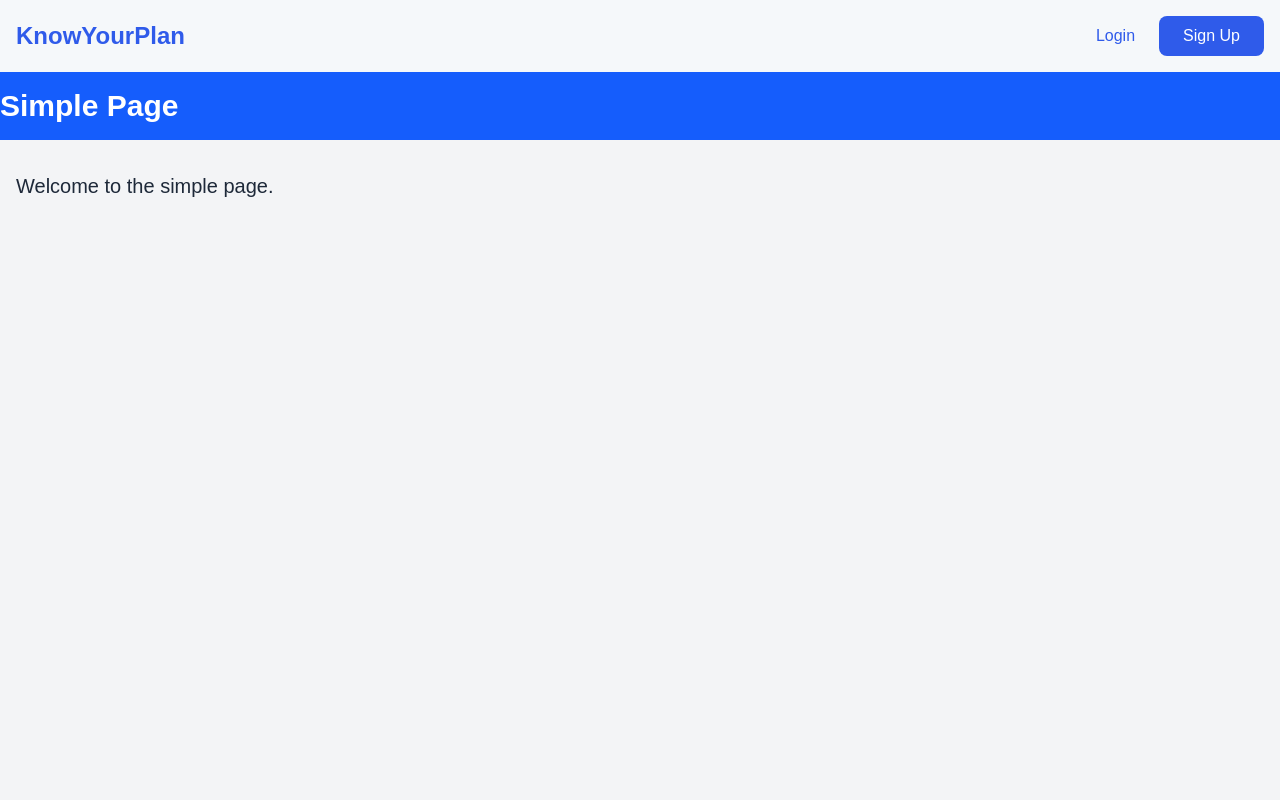
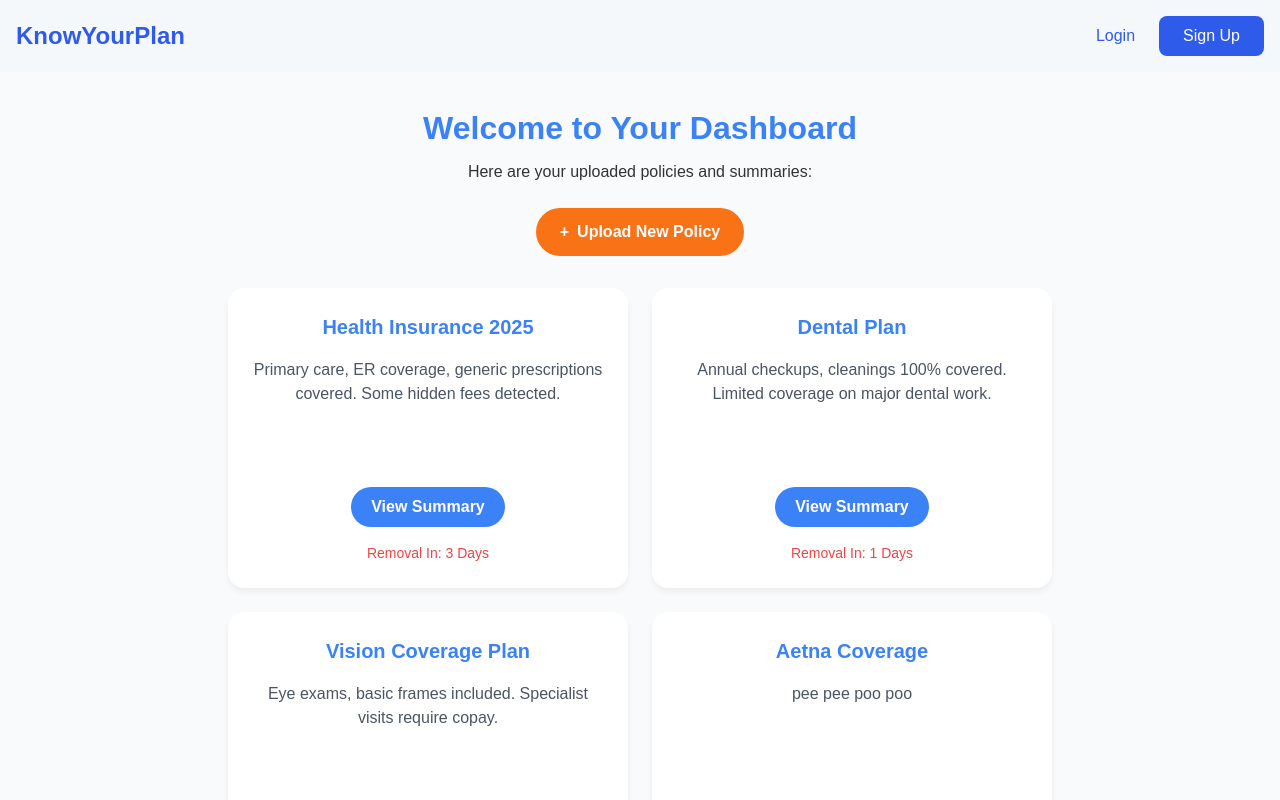
Before and after one commit to kevinguan88/know-your-plan, a Next.js app in the folder client/know-your-plan/: page /dashboard in a window 1280 px wide. Shown: the top 800 px of the page. Built offline with nearby package versions, Linux system fonts and the light colour scheme.

Commit message:
got upload working with dummy data

```diff
--- a/client/know-your-plan/src/app/components/uploadPolicyCard.js
+++ b/client/know-your-plan/src/app/components/uploadPolicyCard.js
@@ -19,13 +19,20 @@ export default function UploadPolicyCard() {
         formData.append('summaryName', summaryName);
 
         try {
-          const res = await fetch('https://know-your-plan.onrender.com/summarize/upload-summary', {
+          const res = await fetch('https://know-your-plan.onrender.com/summarize/dummy-upload-summary', {
             method: 'POST',
             headers: {
                 'Authorization': `Bearer ${token}`, // 👈 only add this
               },
             body: formData,
           });
+
+          if (!res.ok) {
+            const text = await res.text();
+            console.error('Server responded with error:', res.status, text);
+            alert(`Server error: ${res.status}`);
+            return;
+          }
 
           const data = await res.json();
           console.log(data);
--- a/client/know-your-plan/src/app/dashboard/page.js
+++ b/client/know-your-plan/src/app/dashboard/page.js
@@ -1,23 +1,104 @@
-"use client"
+import PolicyCard from "./policy-card.js"
 
-import React from 'react';
+export default function Dashboard() {
+  const policies = [
+    {
+      id: 1,
+      title: "Health Insurance 2025",
+      description: "Primary care, ER coverage, generic prescriptions covered. Some hidden fees detected.",
+      removalTime: "3 Days",
+    },
+    {
+      id: 2,
+      title: "Dental Plan",
+      description: "Annual checkups, cleanings 100% covered. Limited coverage on major dental work.",
+      removalTime: "1 Days",
+    },
+    {
+      id: 3,
+      title: "Vision Coverage Plan",
+      description: "Eye exams, basic frames included. Specialist visits require copay.",
+      removalTime: "12 Hours",
+    },
+    {
+      id: 4,
+      title: "Aetna Coverage",
+      description: "pee pee poo poo",
+      removalTime: "5 Days",
+    },
+  ]
 
-export default function SimplePage() {
+  const styles = {
+    container: {
+      display: "flex",
+      flexDirection: "row",
+      minHeight: "100vh",
+      backgroundColor: "#f8fafc",
+    },
+    main: {
+      flex: 1,
+      padding: "2rem",
+      display: "flex",
+      flexDirection: "column",
+      alignItems: "center",
+    },
+    title: {
+      fontSize: "2rem",
+      fontWeight: "bold",
+      color: "#3b82f6",
+      marginBottom: "0.5rem",
+      textAlign: "center",
+    },
+    subtitle: {
+      fontSize: "1rem",
+      color: "#333",
+      marginBottom: "1.5rem",
+      textAlign: "center",
+    },
+    uploadButton: {
+      backgroundColor: "#f97316",
+      color: "white",
+      padding: "0.75rem 1.5rem",
+      borderRadius: "2rem",
+      border: "none",
+      cursor: "pointer",
+      fontWeight: "bold",
+      marginBottom: "2rem",
+      display: "flex",
+      alignItems: "center",
+      gap: "0.5rem",
+    },
+    cardsContainer: {
+      display: "flex",
+      flexWrap: "wrap",
+      gap: "1.5rem",
+      width: "100%",
+      maxWidth: "1200px",
+      justifyContent: "center",
+    },
+  }
+
   return (
-    <div className="flex flex-col min-h-screen bg-gray-100">
-      <header className="bg-blue-600 text-white py-4">
-        <div className="container mx-auto">
-          <h1 className="text-3xl font-bold">Simple Page</h1>
+    <div style={styles.container}>
+      <main style={styles.main}>
+        <h1 style={styles.title}>Welcome to Your Dashboard</h1>
+        <p style={styles.subtitle}>Here are your uploaded policies and summaries:</p>
+
+        <button style={styles.uploadButton}>
+          <span>+</span> Upload New Policy
+        </button>
+
+        <div style={styles.cardsContainer}>
+          {policies.map((policy) => (
+            <PolicyCard
+              key={policy.id}
+              title={policy.title}
+              description={policy.description}
+              removalTime={policy.removalTime}
+            />
+          ))}
         </div>
-      </header>
-      <main className="flex-grow container mx-auto px-4 py-8">
-        <p className="text-xl text-gray-800">Welcome to the simple page.</p>
       </main>
-      <footer className="bg-blue-600 text-white py-4">
-        <div className="container mx-auto text-center">
-          <p>© 2023 Simple Page. All rights reserved.</p>
-        </div>
-      </footer>
     </div>
-  );
+  )
 }
--- /dev/null
+++ b/client/know-your-plan/src/app/dashboard/policy-card.js
@@ -0,0 +1,52 @@
+export default function PolicyCard({ title, description, removalTime }) {
+    const styles = {
+      card: {
+        backgroundColor: "white",
+        borderRadius: "1rem",
+        padding: "1.5rem",
+        display: "flex",
+        flexDirection: "column",
+        alignItems: "center",
+        justifyContent: "space-between", // make content spread
+        boxShadow: "0 4px 6px rgba(0, 0, 0, 0.05)",
+        textAlign: "center",
+        width: "400px",        // fixed width
+        height: "300px",       // fixed height
+      },
+      title: {
+        fontSize: "1.25rem",
+        fontWeight: "bold",
+        color: "#3b82f6",
+        marginBottom: "1rem",
+      },
+      description: {
+        color: "#4b5563",
+        marginBottom: "1.5rem",
+        lineHeight: "1.5",
+        flexGrow: 1, // makes description stretch a bit
+      },
+      viewButton: {
+        backgroundColor: "#3b82f6",
+        color: "white",
+        padding: "0.5rem 1.25rem",
+        borderRadius: "2rem",
+        border: "none",
+        cursor: "pointer",
+        fontWeight: "bold",
+        marginBottom: "1rem",
+      },
+      removalText: {
+        color: "#ef4444",
+        fontSize: "0.875rem",
+      },
+    }
+
+    return (
+      <div style={styles.card}>
+        <h2 style={styles.title}>{title}</h2>
+        <p style={styles.description}>{description}</p>
+        <button style={styles.viewButton}>View Summary</button>
+        <p style={styles.removalText}>Removal In: {removalTime}</p>
+      </div>
+    )
+  }
```
